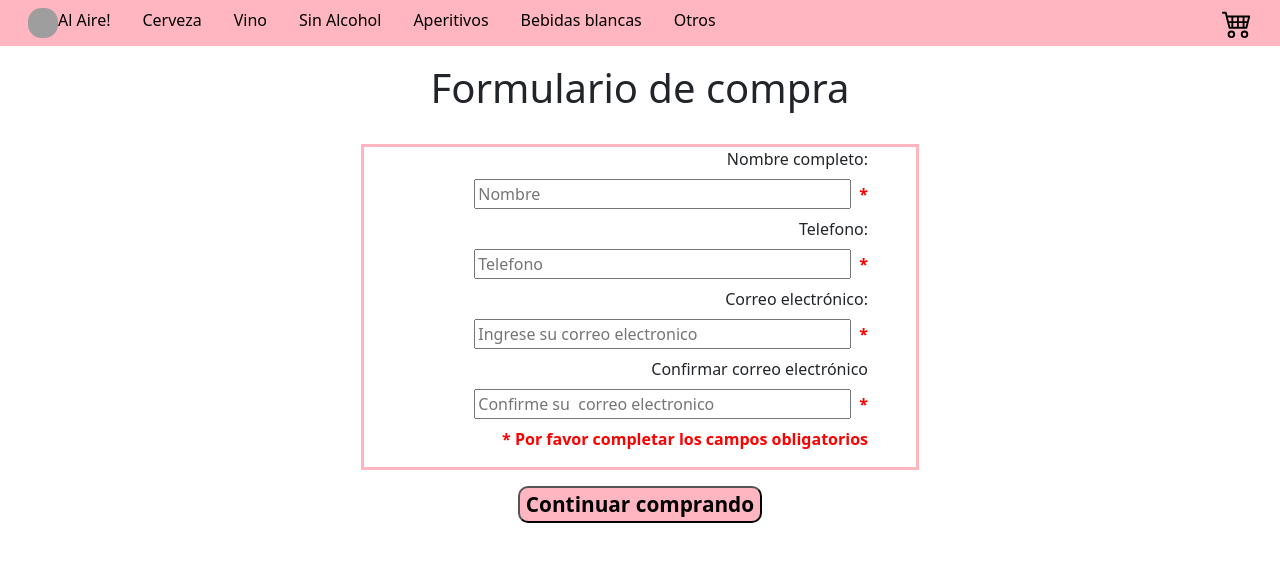
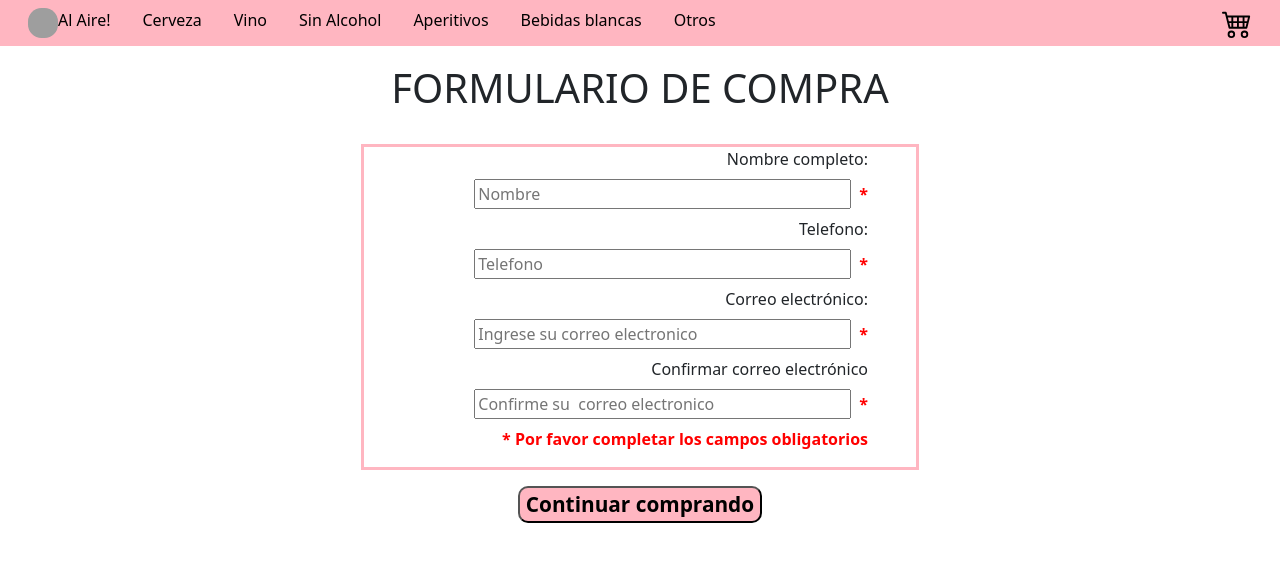
Before and after one commit to Janfisdel/fisdel-ecommerce, a React (Create React App) app: page /buyerForm in a window 1280 px wide. Shown: the top 562 px of the page. Built offline with nearby package versions, Linux system fonts and the light colour scheme; grey boxes are pictures that could not be loaded.

Commit message:
correcciones de texto

```diff
--- a/src/App.css
+++ b/src/App.css
@@ -6,3 +6,7 @@
 .container{
   padding-top: 4rem;
 }
+
+.title{
+  text-transform: uppercase;
+}
--- a/src/components/BuyerForm/BuyerForm.js
+++ b/src/components/BuyerForm/BuyerForm.js
@@ -46,7 +46,7 @@ function BuyerForm() {
 
     return (
         <div className ='container'>
-            <h1>Formulario de compra</h1>
+            <h1 className='title'>Formulario de compra</h1>
 
             <form className='form' onSubmit={generateOrder}>
               <label>Nombre completo:</label>
--- a/src/components/CartContainer/CartContainer.js
+++ b/src/components/CartContainer/CartContainer.js
@@ -9,7 +9,7 @@ function CartContainer() {
 
     return (
         <div className ='container'>
-            <h1>Carrito de compras</h1>
+            <h1 className='title'>Carrito de compras</h1>
 
                  {cartList.length === 0 ? <><p className='emptyCart'>El carrito se encuentra vacío </p>
                                             <Link to="/"> <Button text='Continuar comprando' /></Link>
--- a/src/components/ItemDetailContainer/ItemDetailContainer.js
+++ b/src/components/ItemDetailContainer/ItemDetailContainer.js
@@ -32,7 +32,7 @@ function ItemDetailContainer() {
 
                         {loading ? <Loading />
                                  :  <>
-                                 <h1>{item.name} </h1>
+                                 <h1 className='title'>{item.name} </h1>
                                  <ItemDetail item={item}/>
                                  </>
                                  }
--- a/src/components/ItemListContainer/ItemListContainer.js
+++ b/src/components/ItemListContainer/ItemListContainer.js
@@ -23,7 +23,7 @@ function ItemListContainer({greeting}) {
 
     return (
         <main className ='container'>
-            <h1>{greeting}</h1>
+            <h1 className='title'>{greeting}</h1>
             {loading ? <Loading />
                      : <ItemList products={products} />
             }
--- a/src/components/NotFound/NotFound.js
+++ b/src/components/NotFound/NotFound.js
@@ -4,7 +4,7 @@ import Button from '../Button/Button'
 function NotFound() {
   return(
         <div className='container'>
-              <h2>ELEMENTO NO ENCONTRADO</h2>
+              <h2 className='title'>Elemento no encontrado</h2>
 
                   <h3>Ops! No tenemos es producto en nuestra tienda
                         <svg xmlns="http://www.w3.org/2000/svg" width="25" height="25" fill="currentColor" class="bi bi-emoji-frown" viewBox="0 0 16 16">
```
Also changed, not shown: 1 other file (tests, documents, lock files or other folders).
